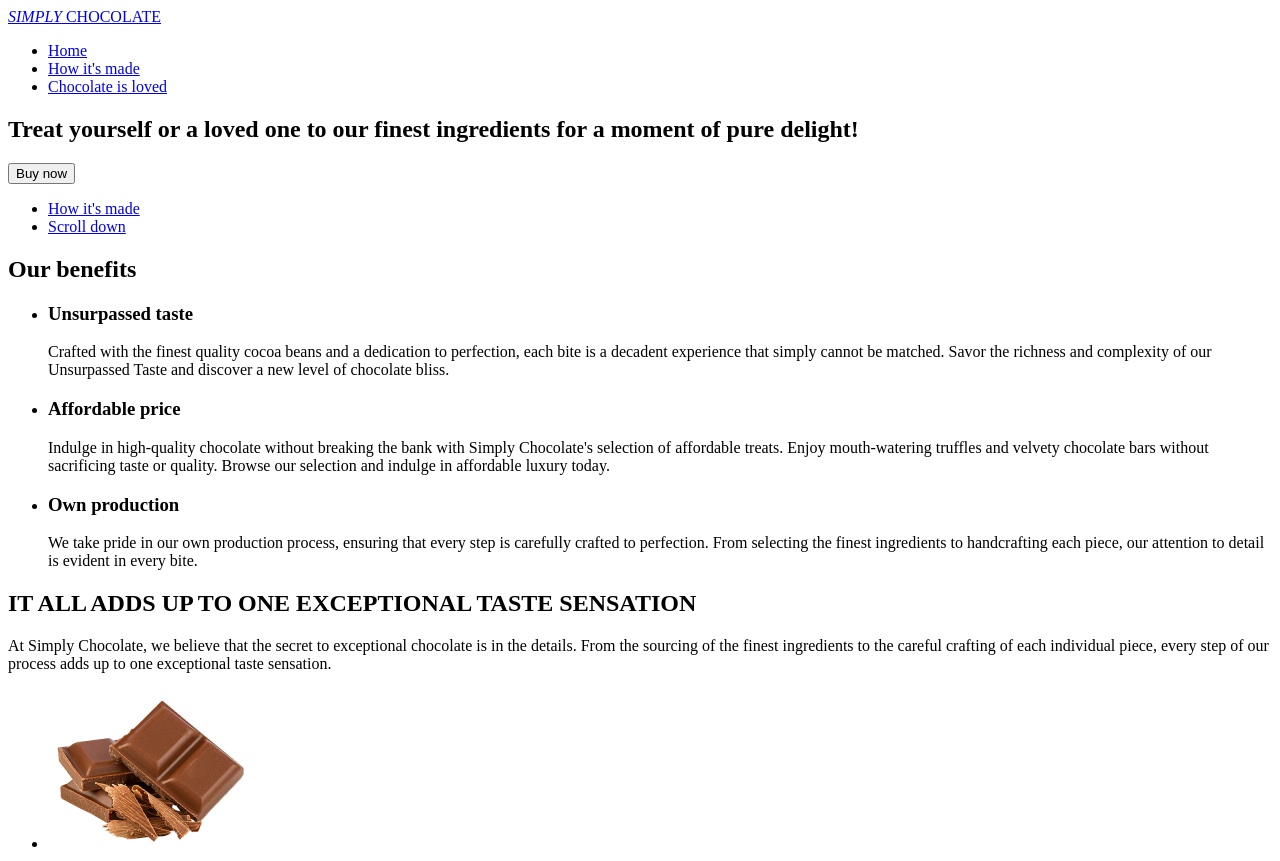
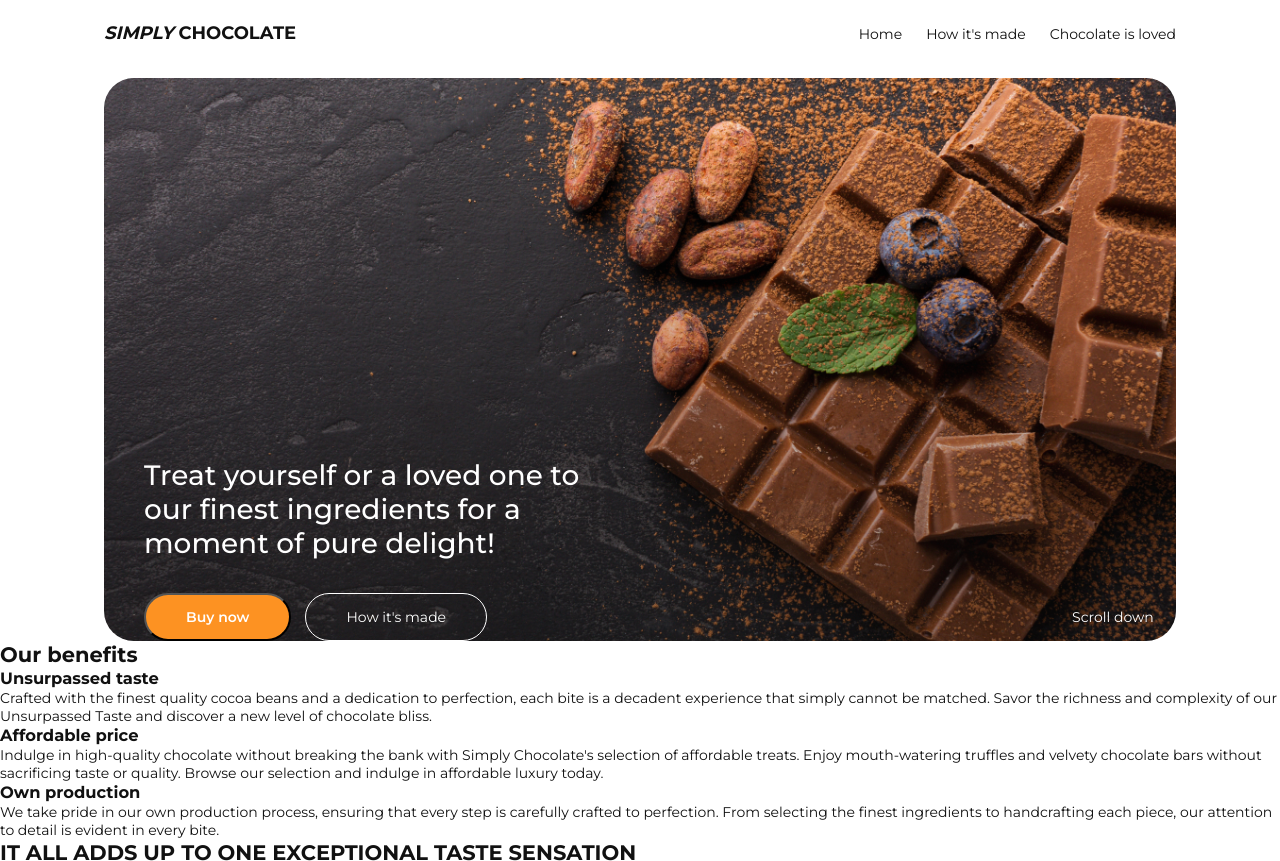
Before and after one commit to nasteap2015/Simply-chocolate, a plain HTML site: page index.html in a window 1280 px wide. Shown: the top 861 px of the page. Drawn offline with nearby package versions, Linux system fonts and the light colour scheme.

Commit message:
css 1-2 part

```diff
--- /dev/null
+++ b/css/style.css
@@ -0,0 +1,137 @@
+/* Стилі для обнулення верхніх відступів у елементів */
+h1,
+h2,
+h3,
+h4,
+h5,
+h6,
+p {
+    margin: 0;
+}
+
+/* Клас для обнулення базових властивостей списків (ul) */
+ul {
+    list-style: none;
+    padding-left: 0;
+    margin: 0;
+}
+
+/* Клас для обнулення базових властивостей у посилань */
+a {
+    text-decoration: none;
+}
+
+/* Властивості для коректного відображення картинок */
+img {
+    display: block;
+    max-width: 100%;
+    height: auto;
+}
+
+/* Властивості для обнулення курсиву address */
+address {
+    font-style: normal;
+}
+
+body{
+    font-family: Montserrat, sans-serif;
+    font-weight: 400;
+    color: #111;
+    font-size: 14px;
+    line-height: 1.29;
+}
+
+.container{
+    max-width: 1136px;
+    padding-left: 32px;
+    padding-right: 32px;
+    margin: 0 auto;
+}
+
+.logo{
+    font-weight: 700;
+    font-size: 18px;
+    line-height: 1.11;
+    color: #111;
+}
+
+.logo:hover,
+.logo:active,
+.logo:focus{
+    color: #111;
+}
+
+.navigation-list-item{
+    line-height: 1.14;
+    color: #111;
+}
+
+.navigation-list-item:hover,
+.navigation-list-item:active,
+.navigation-list-item:focus {
+    color: #111;
+}
+
+.header-container{
+    display: flex;
+    flex-direction: row;
+    justify-content: space-between;
+    align-items: baseline;
+    padding-top: 24px;
+    margin-bottom: 34px;
+}
+
+.navigation-list{
+    display: flex;
+    flex-direction: row;
+    gap: 24px;
+}
+
+.first-section-container{
+    padding-top: 381px;
+    padding-left: 40px;
+    border-radius: 30px;
+    background-color: rgba(17, 17, 17);
+    background-image: url(../images/first-section-background.jpg);
+    background-size: cover;
+}
+
+.hero-headline{
+    color: #FFF;
+    font-size: 28px;
+    font-weight: 500;
+    line-height: 1.21;
+    margin-bottom: 32px;
+    width: 484px;
+
+}
+
+.buttons{
+    display: flex;
+    gap: 14px;
+    align-items: baseline;
+}
+
+.first-button{
+    padding: 14px 40px;
+    border-radius: 100px;
+    background: #FD9222;
+    color: rgba(255, 255, 255, 1);
+    font-weight: 600;
+}
+
+.first-section-buttons{
+    display: flex;
+    gap: 585px;
+}
+
+.making-button{
+    color: #FFF;
+    border-radius: 100px;
+    border: 1px solid #FFF;
+    padding: 14px 40px;
+}
+
+.footer-button{
+    color: #FFF;
+}
--- a/index.html
+++ b/index.html
@@ -4,30 +4,41 @@
     <meta charset="UTF-8">
     <meta name="viewport" content="width=device-width, initial-scale=1.0">
     <title>Simple chocolate</title>
+    <link rel="stylesheet" href="https://cdn.jsdelivr.net/npm/modern-normalize@2.0.0/modern-normalize.min.css">
+    <link rel="stylesheet" href="./css/style.css" />
+    <link rel="preconnect" href="https://fonts.googleapis.com">
+    <link rel="preconnect" href="https://fonts.gstatic.com" crossorigin>
+    <link href="https://fonts.googleapis.com/css2?family=Montserrat:wght@400;500;600;700&display=swap" rel="stylesheet">
 </head>
 <body>
-    <header>
-        <a href="./index.html"><i>SIMPLY</i> CHOCOLATE</a>
+    <header class="container">
+        <div class="header-container">
+            <a class="logo" href="./index.html"><i>SIMPLY</i> CHOCOLATE</a>
             <nav>
-            <ul>
-                <li><a href="./index.html">Home</a></li>
-                <li><a href="#making">How it's made</a></li>
-                <li><a href="#reviews">Chocolate is loved</a></li>
+                <ul class="navigation-list">
+                    <li><a class="navigation-list-item" href="./index.html">Home</a></li>
+                    <li><a class="navigation-list-item" href="#making">How it's made</a></li>
+                    <li><a class="navigation-list-item" href="#reviews">Chocolate is loved</a></li>
                 </ul>
             </nav>
+        </div>
     </header>
     <main>
-        <section>
-            <h1>
+        <section class="container">
+            <div class="first-section-container">
+                <h1 class="hero-headline">
                     Treat yourself or a loved one to
                     our finest ingredients for a moment
                     of pure delight!
                 </h1>
-            <button type="button">Buy now</button>
-            <ul>
-                <li><a href="#making">How it's made</a></li>
-                <li><a href="#footer">Scroll down</a></li>
+                <div class="buttons">
+                    <button class="first-button" type="button">Buy now</button>
+                    <ul class="first-section-buttons">
+                        <li><a class="making-button" href="#making">How it's made</a></li>
+                        <li><a class="footer-button" href="#footer">Scroll down</a></li>
                     </ul>
+                </div>
+            </div>
         </section>
         <section>
             <h2>Our benefits</h2>
@@ -150,7 +161,6 @@
                 <li><a href="#reviews">Chocolate is loved</a></li>
             </ul>
         </nav>
-
         <button type="button">Subscribe</button>
     </footer>
 </body>
```
Also changed, not shown: images/first-section-background.jpg (added). Lines whose indentation alone changed are shown as unchanged.
